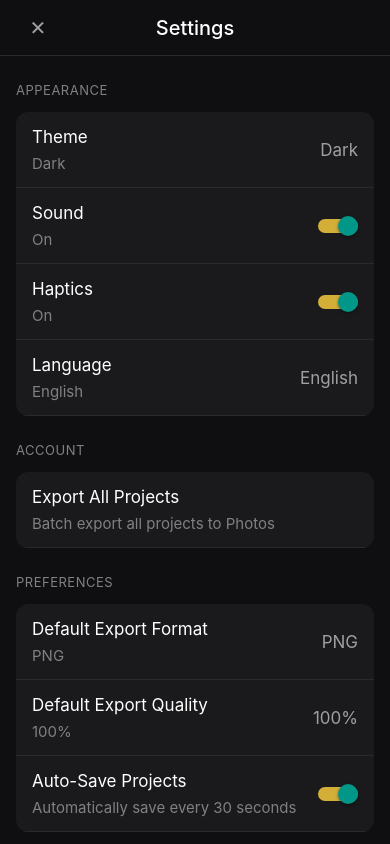
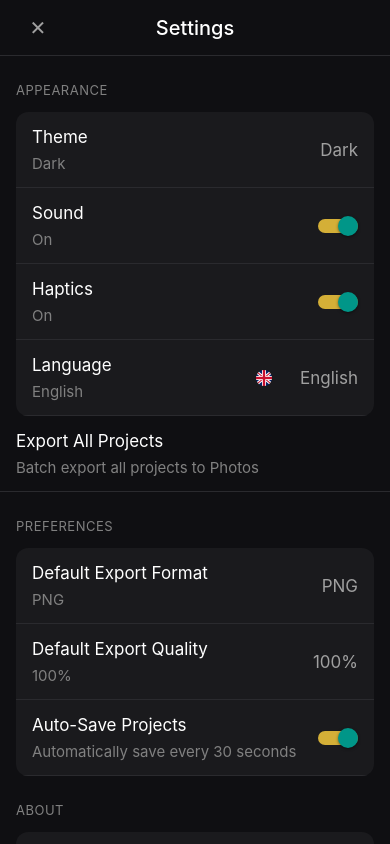
Before and after one commit to Chepman32/Chromica, a React Native app: screen /Settings in a window 390 px wide. Built offline with nearby package versions, Linux system fonts and the light colour scheme; what react-native-mmkv would draw is missing.

Commit message:
SettingsScreen

```diff
--- a/src/screens/SettingsScreen.tsx
+++ b/src/screens/SettingsScreen.tsx
@@ -419,27 +419,29 @@ const SettingsScreen: React.FC = () => {
             {renderSettingRow(
               t.settings.language,
               languageNames[preferences.language],
+              <View style={styles.languageRowContent}>
+                <Image
+                  source={flagImages[preferences.language]}
+                  style={styles.flagImage}
+                  resizeMode="contain"
+                />
                 <Text
                   style={[styles.settingValue, { color: theme.text.secondary }]}
                 >
                   {languageNames[preferences.language]}
-              </Text>,
+                </Text>
+              </View>,
               () => setShowLanguageModal(true),
             )}
           </>,
         )}
 
-        {/* Account Section */}
-        {renderSection(
-          t.settings.account,
-          <>
+        {/* Export All Projects */}
         {renderSettingRow(
           t.settings.exportAllProjects,
           t.settings.exportAllProjectsDesc,
           undefined,
           handleExportAllProjects,
-            )}
-          </>,
         )}
 
         {/* Preferences Section */}
@@ -685,6 +687,11 @@ const styles = StyleSheet.create({
     marginRight: Spacing.m,
     borderRadius: 2,
   },
+  languageRowContent: {
+    flexDirection: 'row',
+    alignItems: 'center',
+    gap: 8,
+  },
   languageText: {
     flex: 1,
   },
```
Lines whose indentation alone changed are shown as unchanged.
